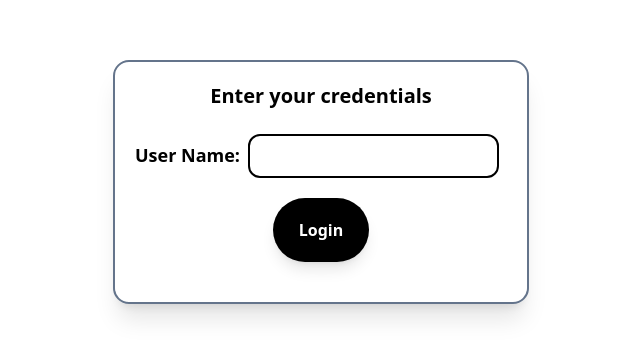
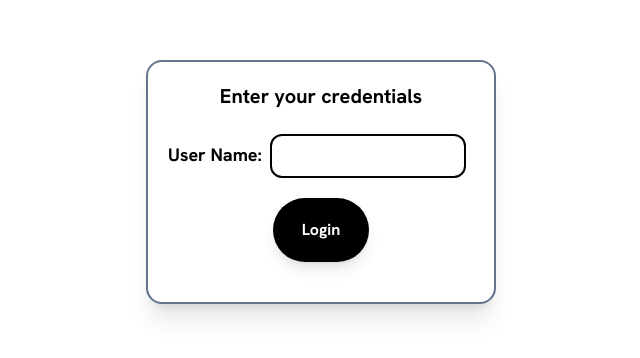
Before and after one commit to Pradikshan/chatapp-frontend, a React (Vite) app: page / in a window 1280 px wide. Shown: the part 218-576 px from the top of the page, without its empty margins (319-959 px from the left). Built offline with nearby package versions, Linux system fonts and the light colour scheme; no server answers.

Commit message:
Added new font

```diff
--- a/src/index.css
+++ b/src/index.css
@@ -1,6 +1,10 @@
 @tailwind base;
 @tailwind components;
 @tailwind utilities;
+
+* {
+  @apply font-hanken;
+}
 
 /* Navbar */
 
```
